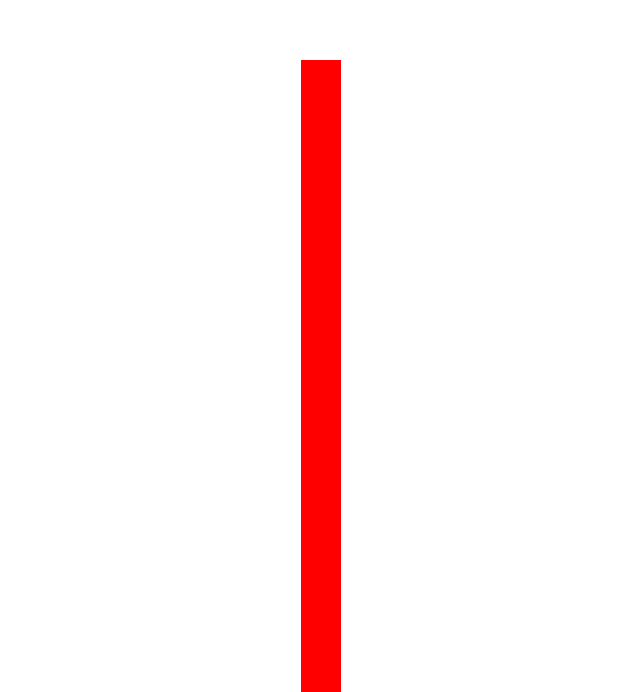
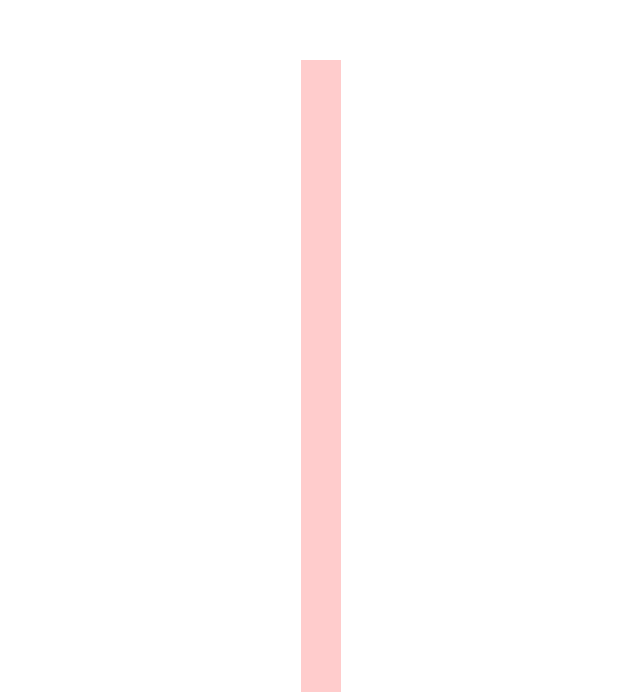
Before and after one commit to thomenr/thomenr.github.io, a plain HTML site: page index.html in a window 1280 px wide. Shown: the part 108-800 px from the top of the page, without its empty margins (319-959 px from the left). Drawn offline with Linux system fonts and the light colour scheme.

Commit message:
first commit

```diff
--- a/index.html
+++ b/index.html
@@ -18,7 +18,7 @@
       width: 40px;
       height: 79vh;
       transform: translateX(-50%);
-      background: red;
+      background: #FFCCCC;
     }
   </style>
 </head>
```
